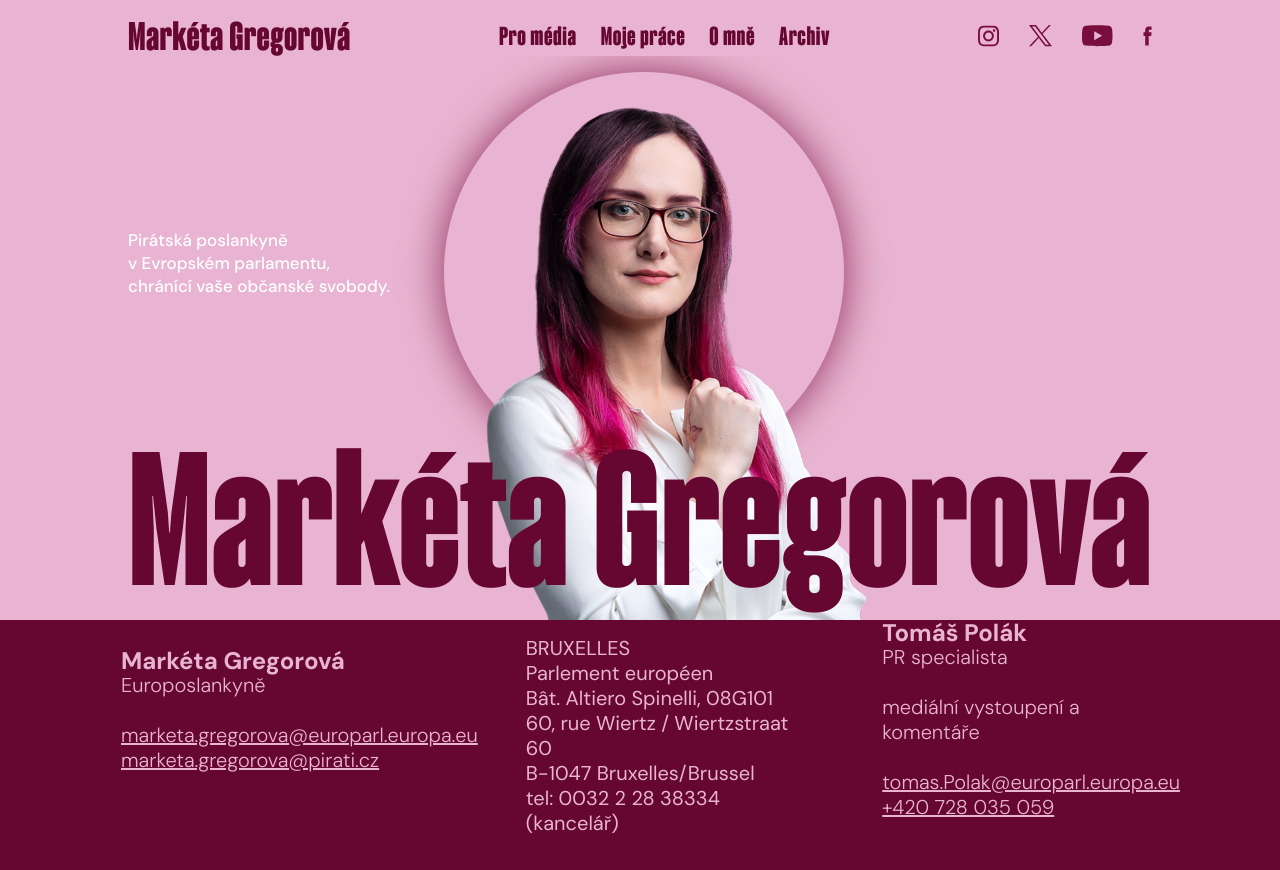
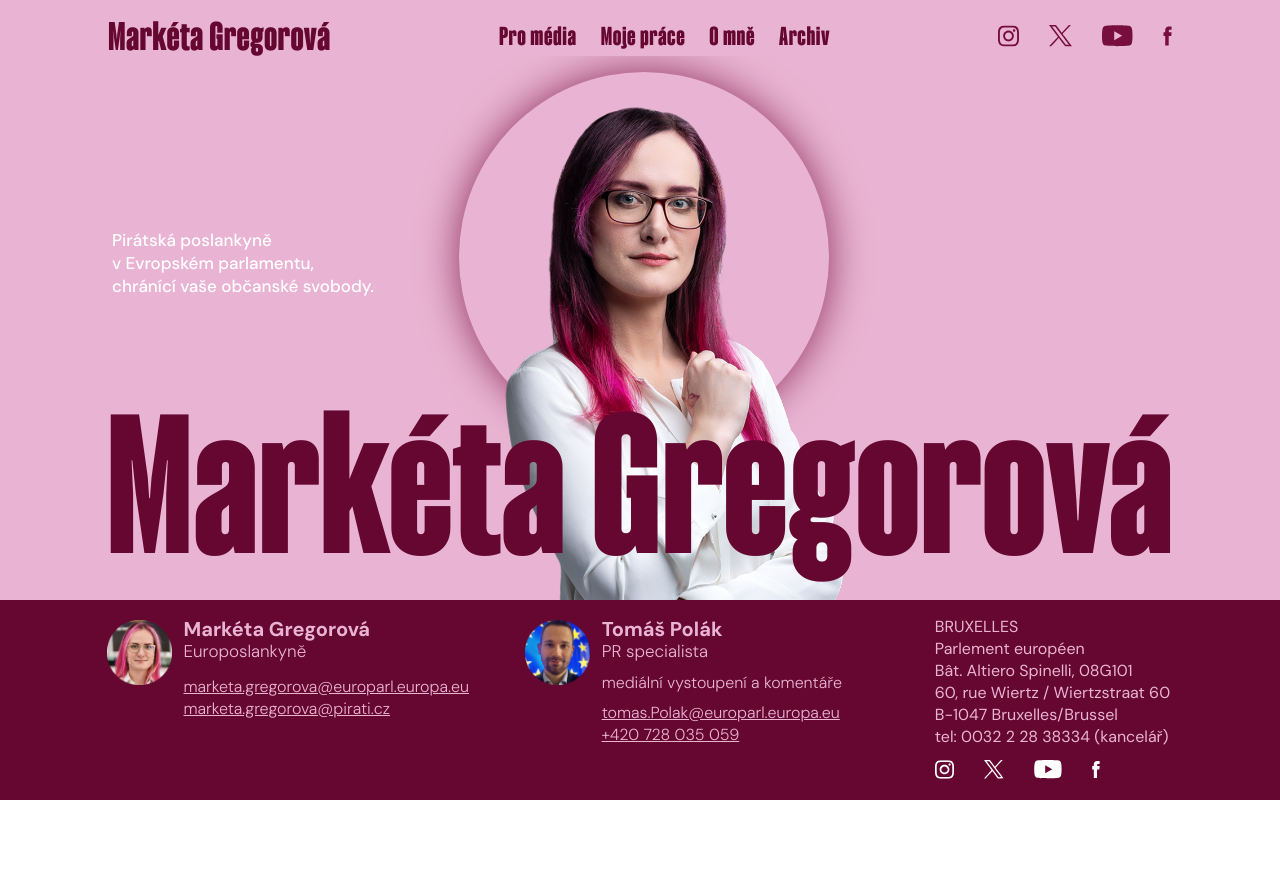
Before and after one commit to caroluxurians/mgreg, a Next.js app: page / in a window 1280 px wide. After the commit the page ends 800 px from the top, so only its background shows below. Built offline with nearby package versions, Linux system fonts and the light colour scheme.

Commit message:
lg, xl footer styles

```diff
--- a/app/components/Footer.tsx
+++ b/app/components/Footer.tsx
@@ -1,26 +1,39 @@
 import MarketaCard from "./MarketaCard";
 import SocialsSet from "./SocialsSet";
+import SocialsSetSmall from "./SocialsSetSmall";
 import TomasCard from "./TomasCard";
 
 const Footer = () => {
   return (
     <footer
+      className="bg-dark-pink w-full h-full"
+    >
+      <div
         className="bg-dark-pink flex flex-col gap-9 items-start text-light-pink pb-10 pl-7 sm:pl-14
       md:grid md:grid-cols-[3fr_2fr] md:px-9 md:gap-12
-      lg:px-19
-      xl:h-[250px] xl:grid xl:grid-cols-[2fr_2fr_2fr] xl:px-[100px]"
+      lg:grid lg:w-[800px] lg:mx-auto lg:px-0
+      xl:grid-cols-[3fr_3fr_2fr] xl:gap-2 xl:w-[1067px] xl:mx-auto
+      xl:h-[188px] xl:grid
+      2xl:grid-cols-[2fr_2fr_2fr] 2xl:px-[100px]"
       >
         <MarketaCard />
         <TomasCard />
-      <SocialsSet color="light" classNames="flex xl:hidden pl-22 md:pl-0 md:order-4" />
-      <div className="md:order-2 grid text-[14px]/[19px] sm:text-[17px]/[22px] xl:text-[20px]/[25px] pl-22 md:pl-0 md:pt-8 lg:pt-4">
+        <SocialsSet color="light" classNames="flex xl:hidden pl-22 md:pl-0 md:order-4 lg:pl-10" />
+        <div
+          className="md:order-2 xl:order-3 grid
+          text-[14px]/[19px] sm:text-[17px]/[22px] xl:text-[16px]/[22px] 2xl:text-[20px]/[25px]
+          pl-22 md:pl-0 md:pt-8 lg:pt-4 lg:pl-10 xl:pl-6"
+        >
           <span>BRUXELLES</span>
           <span>Parlement européen</span>
           <span>Bât. Altiero Spinelli, 08G101</span>
           <span>60, rue Wiertz / Wiertzstraat 60</span>
           <span>B-1047 Bruxelles/Brussel</span>
           <span>tel: 0032 2 28 38334 (kancelář)</span>
+          <SocialsSetSmall color="light" classNames="hidden xl:flex mt-3" />
         </div>
+      </div>
+
     </footer>
 
   );
--- a/app/components/Header.tsx
+++ b/app/components/Header.tsx
@@ -11,7 +11,7 @@ const Header = () => {
       relative font-heading bg-transparent text-dark-pink
       md:h-20 md:pt-4
       lg:pt-0
-      xl:h-auto xl:pt-4 xl:px-25
+      xl:h-auto xl:pt-4 xl:px-20
       2xl:px-[100px]"
     >
       <div
--- a/app/components/MarketaCard.tsx
+++ b/app/components/MarketaCard.tsx
@@ -2,27 +2,27 @@ import Image from "next/image";
 
 const MarketaCard = () => {
   return (
-    <div className="md:order-1 flex gap-[21px] leading-[25px] font-light pt-10 lg:pt-7">
+    <div className="md:order-1 flex gap-[21px] leading-[25px] font-light pt-10 lg:pt-7 xl:gap-3 xl:pt-5">
       <div>
         <Image
           src="/marketa-icon.png"
           height={80}
           width={80}
           alt="ikona Markéty"
-          className="h-[65px] w-[65px] sm:h-[70px] sm:w-[70px] xl:h-[80px] xl:w-[80px]"
+          className="h-[65px] w-[65px] sm:h-[70px] sm:w-[70px] xl:w-[65px] xl:h-[65px] 2xl:h-[80px] 2xl:w-[80px]"
           unoptimized
         />
       </div>
-      <div className="flex flex-col gap-1 md:gap-3 xl:gap-[25px]">
+      <div className="flex flex-col gap-1 md:gap-3 2xl:gap-[25px]">
         <div className="flex flex-col">
-          <div className="text-[20px]/[19px] sm:text-[22px]/[20px] xl:text-[24px]/[25px] font-bold">
+          <div className="text-[20px]/[19px] sm:text-[22px]/[20px] xl:text-[20px]/[19px] 2xl:text-[24px]/[25px] font-bold">
             Markéta Gregorová
           </div>
-          <div className="text-[14px]/[19px] sm:text-[17px]/[25px] xl:text-[20px]/[25px]">
+          <div className="text-[14px]/[19px] sm:text-[17px]/[25px] xl:text-[17px]/[25px] 2xl:text-[20px]/[25px]">
             Europoslankyně
           </div>
         </div>
-        <div className="flex flex-col text-[14px]/[20px] sm:text-[17px]/[22px] xl:text-[20px]/[25px] underline">
+        <div className="flex flex-col text-[14px]/[20px] sm:text-[17px]/[22px] xl:text-[16px]/[22px] 2xl:text-[20px]/[25px] underline">
           <div>
             marketa.gregorova@europarl.europa.eu
           </div>
--- /dev/null
+++ b/app/components/SocialsSetSmall.tsx
@@ -0,0 +1,14 @@
+import Image from "next/image";
+
+const SocialsSetSmall = ({ color, classNames = "" }: { color: string, classNames?: string }) => {
+  return (
+    <div className={`${classNames} gap-[30px]`}>
+      <Image src={`/instagram-${color}.svg`} height={18.9} width={18.9} alt="instagram icon" />
+      <Image src={`/x-${color}.svg`} height={19.2} width={20.7} alt="x icon" />
+      <Image src={`/youtube-${color}.svg`} height={19.244} width={27.48} alt="youtube icon" />
+      <Image src={`/facebook-${color}.svg`} height={18.9} width={8.1} alt="facebook icon" />
+    </div>
+  );
+};
+
+export default SocialsSetSmall;
--- a/app/components/TomasCard.tsx
+++ b/app/components/TomasCard.tsx
@@ -2,30 +2,33 @@ import Image from "next/image";
 
 const TomasCard = () => {
   return (
-    <div className="md:order-3 flex gap-[21px] text-[20px] leading-[25px] font-light">
+    <div className="md:order-3 flex gap-[21px] text-[20px] leading-[25px] font-light xl:gap-3 xl:pt-5 xl:pl-4">
       <div>
         <Image
           src="/tomas-icon.png"
           height={80}
           width={80}
           alt="ikona Tomáše"
-          className="h-[65px] w-[65px] sm:h-[70px] sm:w-[70px] xl:h-[80px] xl:w-[80px]"
+          className="h-[65px] w-[65px] sm:h-[70px] sm:w-[70px]
+          xl:w-[65px] xl:h-[65px] 2xl:h-[80px] 2xl:w-[80px]"
           unoptimized
         />
       </div>
-      <div className="flex flex-col gap-1 md:gap-3 xl:gap-[25px]">
+      <div className="flex flex-col gap-1 md:gap-3 xl:gap-2 2xl:gap-[25px]">
         <div className="flex flex-col">
-          <div className="text-[20px]/[19px] sm:text-[22px]/[20px] xl:text-[24px]/[25px] font-bold">
+          <div className="text-[20px]/[19px] sm:text-[22px]/[20px] xl:text-[20px]/[19px] 2xl:text-[24px]/[25px] font-bold">
             Tomáš Polák
           </div>
-          <div className="text-[14px]/[19px] sm:text-[17px]/[25px] xl:text-[20px]/[25px]">
+          <div className="text-[14px]/[19px] sm:text-[17px]/[25px]
+          xl:text-[17px]/[25px] 2xl:text-[20px]/[25px]"
+          >
             PR specialista
           </div>
         </div>
-        <div className="text-[14px]/[25px] sm:text-[17px]/[27px] xl:text-[20px]/[25px]">
+        <div className="text-[14px]/[25px] sm:text-[17px]/[27px] xl:text-[16px]/[22px] 2xl:text-[20px]/[25px]">
           mediální vystoupení a komentáře
         </div>
-        <div className="text-[14px]/[19px] sm:text-[17px]/[23px] xl:text-[20px]/[25px] underline">
+        <div className="text-[14px]/[19px] sm:text-[17px]/[23px] xl:text-[16px]/[22px] 2xl:text-[20px]/[25px] underline">
           <div>
             tomas.Polak@europarl.europa.eu
           </div>
--- a/app/page.tsx
+++ b/app/page.tsx
@@ -3,13 +3,13 @@ import Header from "./components/Header";
 
 const Home = () => {
   return (
-    <div className="h-screen max-h-screen lg:h-[620px] flex flex-col bg-light-pink">
+    <div className="h-screen max-h-screen lg:h-[620px] xl:h-[600px] flex flex-col bg-light-pink">
       <Header />
       <main
         className="relative flex-1 flex flex-col justify-start items-center mb-3 lg:mb-0 overflow-hidden pt-14 lg:pt-12"
       >
         <div className="hidden lg:flex lg:flex-col text-white
-         font-medium leading-none text-[17px] absolute top-44 left-8 gap-1.5 xl:left-32"
+         font-medium leading-none text-[17px] absolute top-44 left-8 gap-1.5 xl:left-28"
         >
           <span>Pirátská poslankyně</span>
           <span>v Evropském parlamentu,</span>
@@ -24,11 +24,11 @@ const Home = () => {
           unoptimized
         />
 
-        <div className="absolute bg-light-pink z-2 rounded-full top-10 lg:top-4 lg:ml-4 xl:ml-2 w-[516px] h-[516px] lg:w-[380px] lg:h-[380px] xl:w-[400px] xl:h-[400px] shadow-[0_0_40px_rgba(119,14,61,0.4)] md:shadow-[0_0_40px_rgba(119,14,61,0.8)]" />
+        <div className="absolute bg-light-pink z-2 rounded-full top-10 lg:top-4 lg:ml-4 xl:ml-2 w-[516px] h-[516px] lg:w-[380px] lg:h-[380px] xl:w-[370px] xl:h-[370px] shadow-[0_0_40px_rgba(119,14,61,0.4)] md:shadow-[0_0_40px_rgba(119,14,61,0.8)]" />
         <Image
           src="/marketa-small.png"
-          height={755}
-          width={428}
+          height={679}
+          width={385}
           alt="Markéta Gregorová foto md"
           className="ml-14 z-3 hidden xl:block 2xl:hidden"
           unoptimized
@@ -49,7 +49,7 @@ const Home = () => {
           className="absolute top-8 right-18 rotate-30 z-1"
           unoptimized
         /> */}
-        <div className="hidden lg:block text-[150px] xl:text-[190px] font-heading text-dark-pink whitespace-nowrap z-5 absolute top-80">
+        <div className="hidden lg:block text-[150px] xl:text-[198px] 2xl:text-[190px] font-heading text-dark-pink whitespace-nowrap z-5 absolute top-80 xl:top-70">
           Markéta Gregorová
         </div>
       </main>
```
Lines whose indentation alone changed are shown as unchanged.
